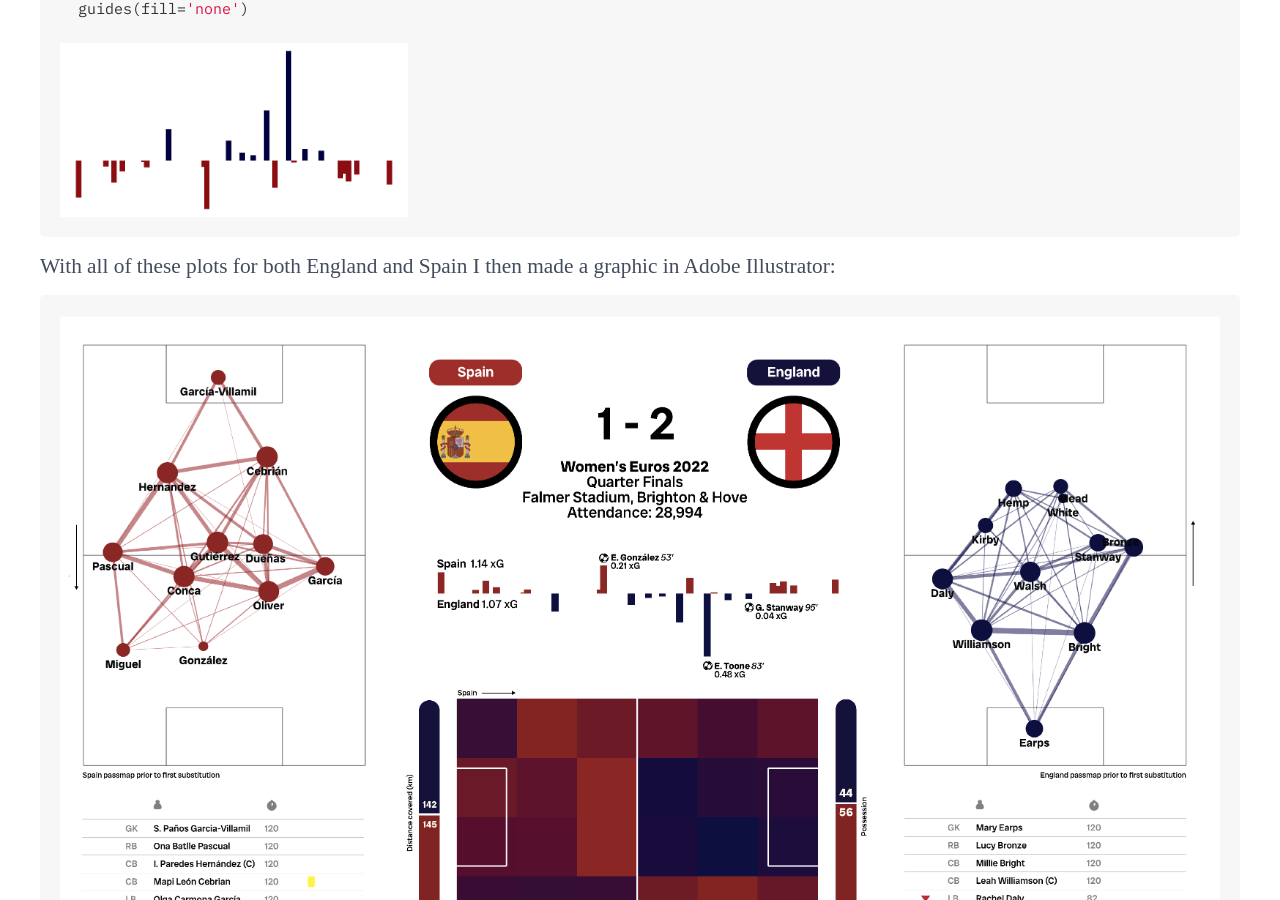
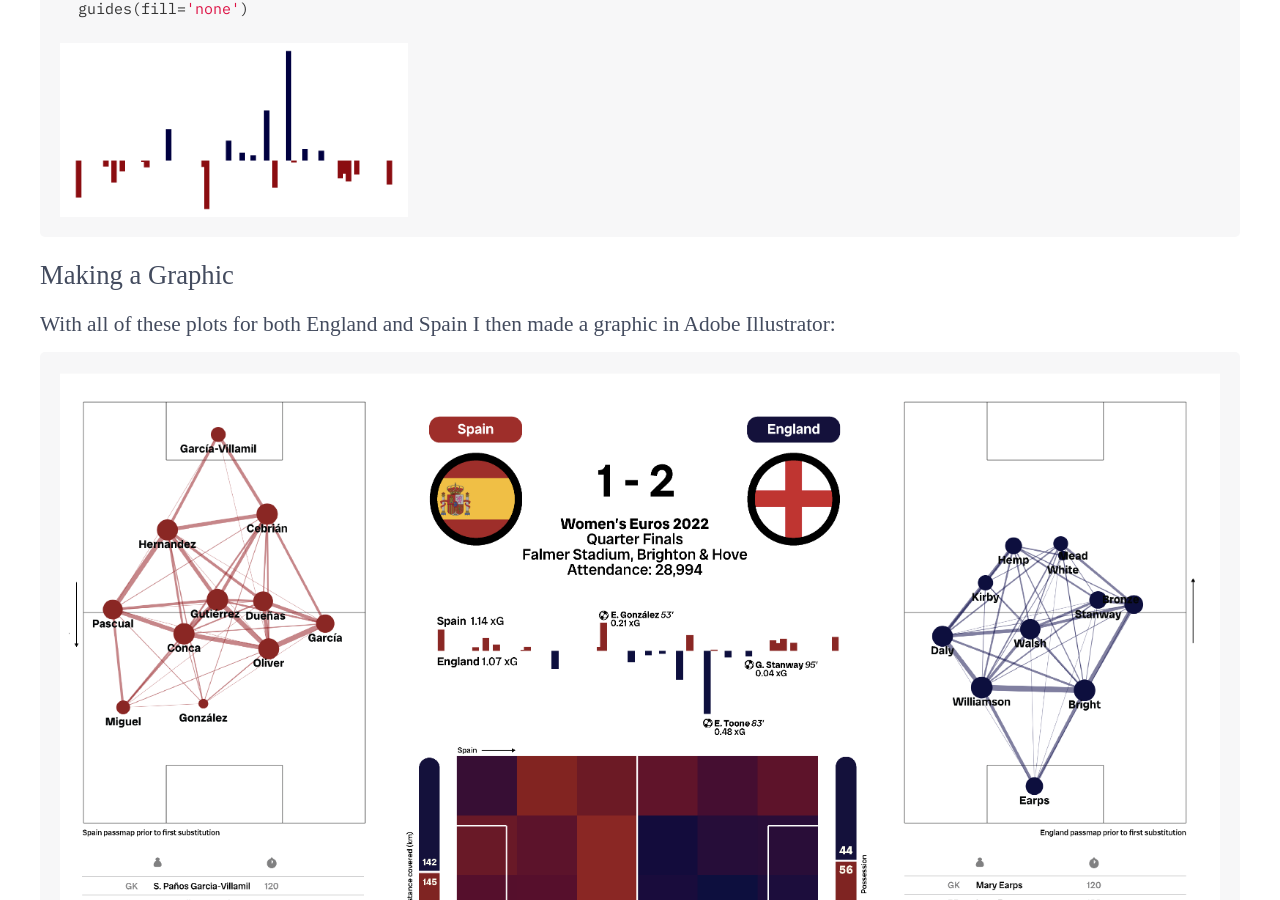
Before and after one commit to alicesmail12/alicesmail12.github.io, a Jekyll site: the page Blog/Womens-Euros/Spain-England-2022.html, which Jekyll copies as it is, in a window 1280 px wide and 900 px high, scrolled down 4118 px. Built offline with Jekyll 4.4.1, drawn with Linux system fonts in a browser that asks for light colours; some web fonts are replaced.

Commit message:
Update Spain-England-2022.html

```diff
--- a/Blog/Womens-Euros/Spain-England-2022.html
+++ b/Blog/Womens-Euros/Spain-England-2022.html
@@ -600,6 +600,9 @@ ggplot(xG %&gt;% mutate(shot_statsbomb_xg=ifelse(team_name==&quot;Spain Women&#3
 
 <img style='height: 100%; width: 30%; object-position: center; object-fit: contain' src="https://alicesmail12.github.io/Blog/Womens-Euros/xG-3844384.png"></code></pre>
 
+<h2>
+Making a Graphic
+</h2>
 <p>With all of these plots for both England and Spain I then made a
 graphic in Adobe Illustrator:</p>
 
```
